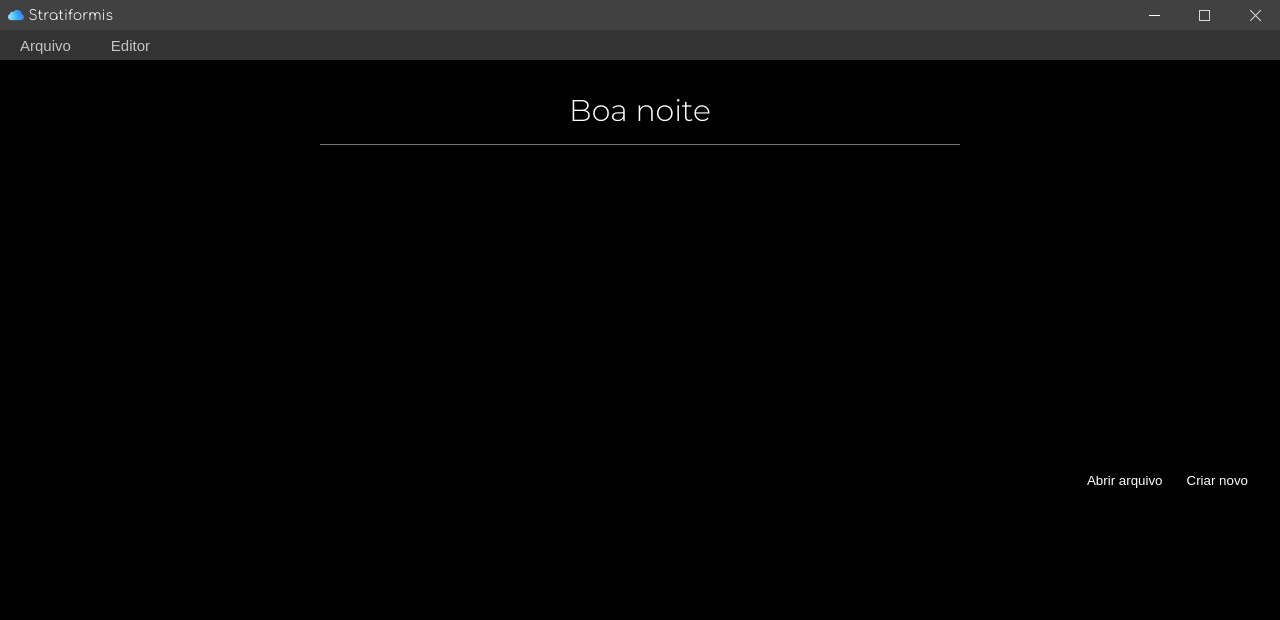
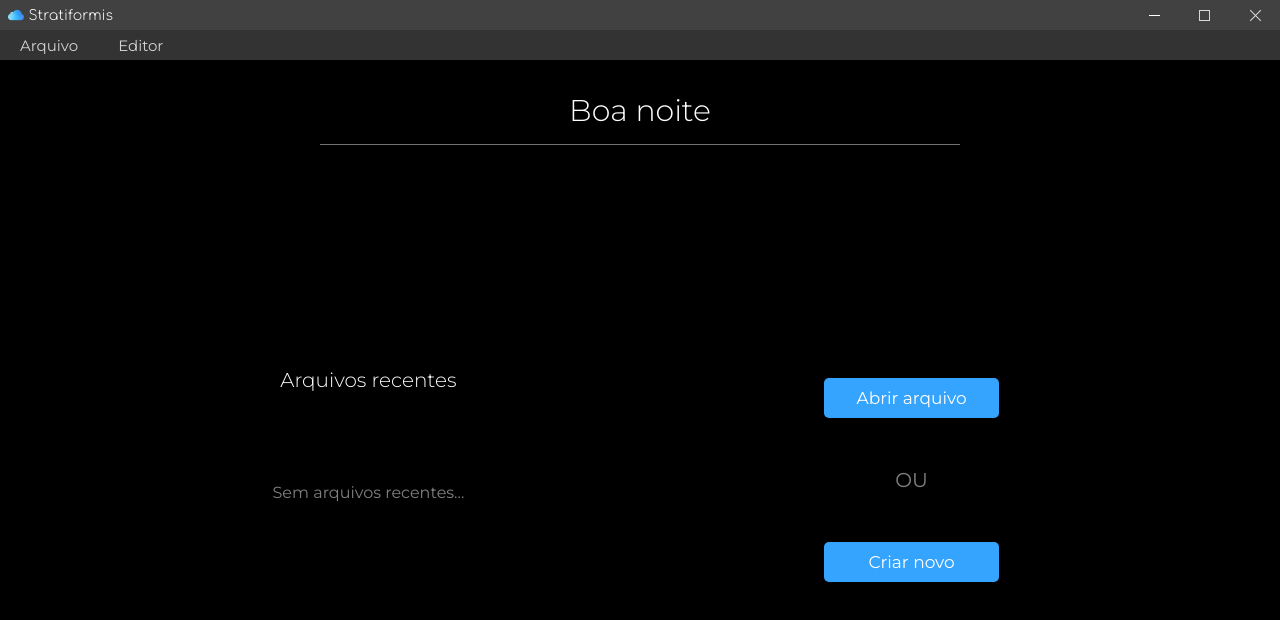
Before and after one commit to astroxii/Stratiformis, a React (Create React App) app: page / in a window 1280 px wide. Shown: the top 620 px of the page. Built offline with nearby package versions, Linux system fonts and the light colour scheme.

Commit message:
Style improvements, save on CTRL+S

```diff
--- a/src/components/ActionsBar.jsx
+++ b/src/components/ActionsBar.jsx
@@ -6,9 +6,6 @@ export default function ActionsBar({emitter, settings, setSettings, file, setFil
     {
         if(!file.saved)
         {
-            // React setState doesn't update instantly, causing file.editedContent to not be the same as editor.value
-
-
             emitter.invoke("file:save", {...file, editedContent: document.getElementById("editor").value}).then((f) =>
             {
                 setFile(f);
--- a/src/components/Editor.jsx
+++ b/src/components/Editor.jsx
@@ -1,7 +1,10 @@
+import { useRef } from "react";
 import "../styles/Editor.css";
 
 export default function Editor({emitter, file, setFile})
 {
+    const editor = useRef(null);
+
     const checkChanges = (editedContent) =>
     {
         if(editedContent !== file.content && file.saved)
@@ -14,16 +17,24 @@ export default function Editor({emitter, file, setFile})
         }
     }
 
+    const fileSaveOnKey = (e) =>
+    {
+        if(!file?.saved && e.ctrlKey && e.key === "s")
+        {
+            emitter.invoke("file:save", {...file, editedContent: document.getElementById("editor").value}).then((f) =>
+            {
+                setFile(f);
+            });
+        }
+    }
+
     return(
-        <section className="section editor-section" data-testid="editor-section">
-            <textarea id="editor" onInput={(e) => {checkChanges(e.target.value);}} defaultValue={file.content} className="editor" data-testid="editor"
+        <section onKeyDown={(e) => fileSaveOnKey(e)} className="section editor-section" data-testid="editor-section">
+            <textarea ref={editor} id="editor" onInput={(e) => {setFile({...file, editedContent: e.target.value}); checkChanges(e.target.value);}} defaultValue={file.content} className="editor" data-testid="editor"
             autoFocus={true} autoCorrect="false" autoCapitalize="false" autoComplete="false" spellCheck={false}></textarea>
             <div className="editor-information">
-                <p>Palavras: {`${file.content.split("\n").join(" ").split(" ").length}`}</p>
-                <p>Linhas: {`${file.content.split("\n").length}`}</p>
-                {
-                    /* TODO */
-                }
+                <p>Palavras: {`${file.editedContent.trim().split("\n").join(" ").split(" ").length}`}</p>
+                <p>Linhas: {`${file.editedContent.split("\n").length}`}</p>
             </div>
         </section>
     );
--- a/src/components/Start.jsx
+++ b/src/components/Start.jsx
@@ -19,12 +19,17 @@ export default function Start({emitter, settings, setSettings, file, setFile})
             <h2 className="greetings-title">{getDayPeriodGreetings(settings?.language || "pt-br")}</h2>
             <div className="start-options-box">
                 <div>
-                    <h2>Arquivos recentes</h2>
-                    <ul>
-                        {
-                            // settings.recentFiles.map()
-                        }
-                    </ul>
+                    <h2 className="div-title">Arquivos recentes</h2>
+                    {
+                        settings && settings?.recentFiles ?
+                        <ul>
+                            {
+                                // settings.recentFiles.map()
+                            }
+                        </ul>
+                        :
+                        <p className="no-recent-files">Sem arquivos recentes...</p>
+                    }
                 </div>
                 <div>
                     <button onClick={fileOpen}>Abrir arquivo</button>
--- a/src/preload.js
+++ b/src/preload.js
@@ -1,3 +1,3 @@
 const { contextBridge, ipcRenderer } = require("electron");
 
-contextBridge.exposeInMainWorld('ipcRenderer', ipcRenderer);
+contextBridge.exposeInMainWorld("ipcRenderer", ipcRenderer);
--- a/src/styles/ActionsBar.css
+++ b/src/styles/ActionsBar.css
@@ -5,13 +5,15 @@
     width: 100%; height: 30px;
     align-items: center;
     background-color: rgb(51, 51, 51);
+    -webkit-user-select: none;
+    user-select: none;
 }
 .actions-bar button
 {
     height: 30px;
     padding: 0 20px;
-    font-size: 15px; font-weight: lighter;
-    color: rgb(196, 196, 196);
+    font-size: 15px; font-weight: normal;
+    color: rgb(211, 211, 211);
     background-color: transparent;
     transition: 0.2s ease-in-out;
 }
--- a/src/styles/Editor.css
+++ b/src/styles/Editor.css
@@ -1,7 +1,3 @@
-.editor-section
-{
-
-}
 .editor
 {
     height: 100%; width: 100%;
@@ -16,13 +12,17 @@
 .editor-information
 {
     width: 100%; height: 25px;
+    padding: 0 5px;
     display: inline-flex;
     align-items: center; justify-content: flex-start;
     margin: auto 0;
     background-color: rgb(51, 51, 51);
+    -webkit-user-select: none;
+    user-select: none;
 }
 .editor-information p
 {
+    padding: 0 5px;
     font-size: 15px;
-    color: white;
+    color: rgb(211, 211, 211);
 }
--- a/src/styles/Start.css
+++ b/src/styles/Start.css
@@ -26,8 +26,42 @@
 {
     width: 95%;
     display: inline-flex;
-    align-items: center; justify-content: space-between;
+    align-items: center; justify-content: center;
+    flex-wrap: wrap;
+    gap: 20%;
     margin-bottom: auto;
 }
-
-.start-options-box button{color: white; cursor: pointer;} /*temp*/
+.start-options-box div
+{
+    min-width: 300px;
+    display: flex; flex-direction: column;
+    align-items: center; justify-content: center;
+}
+.start-options-box div .div-title
+{
+    font-size: 20px; font-weight: lighter;
+    color: white;
+}
+.start-options-box div .no-recent-files
+{
+    height: 200px;
+    display: flex; flex-direction: column;
+    align-items: center; justify-content: center;
+    color: gray;
+}
+.start-options-box div button
+{
+    width: 175px;
+    padding: 10px 5px;
+    font-size: 17px; font-weight: normal;
+    color: white;
+    cursor: pointer;
+    background-color: rgb(53, 164, 255);
+    border-radius: 5px;
+}
+.start-options-box div span
+{
+    padding: 50px 0;
+    font-size: 20px;
+    color: gray;
+}
--- a/src/styles/index.css
+++ b/src/styles/index.css
@@ -6,7 +6,7 @@
     margin: 0; padding: 0;
     box-sizing: border-box;
     -webkit-app-region: none;
-    font-family: Arial, Helvetica, sans-serif;
+    font-family: "Montserrat", "Arial";
 }
 
 ::-webkit-scrollbar
```
